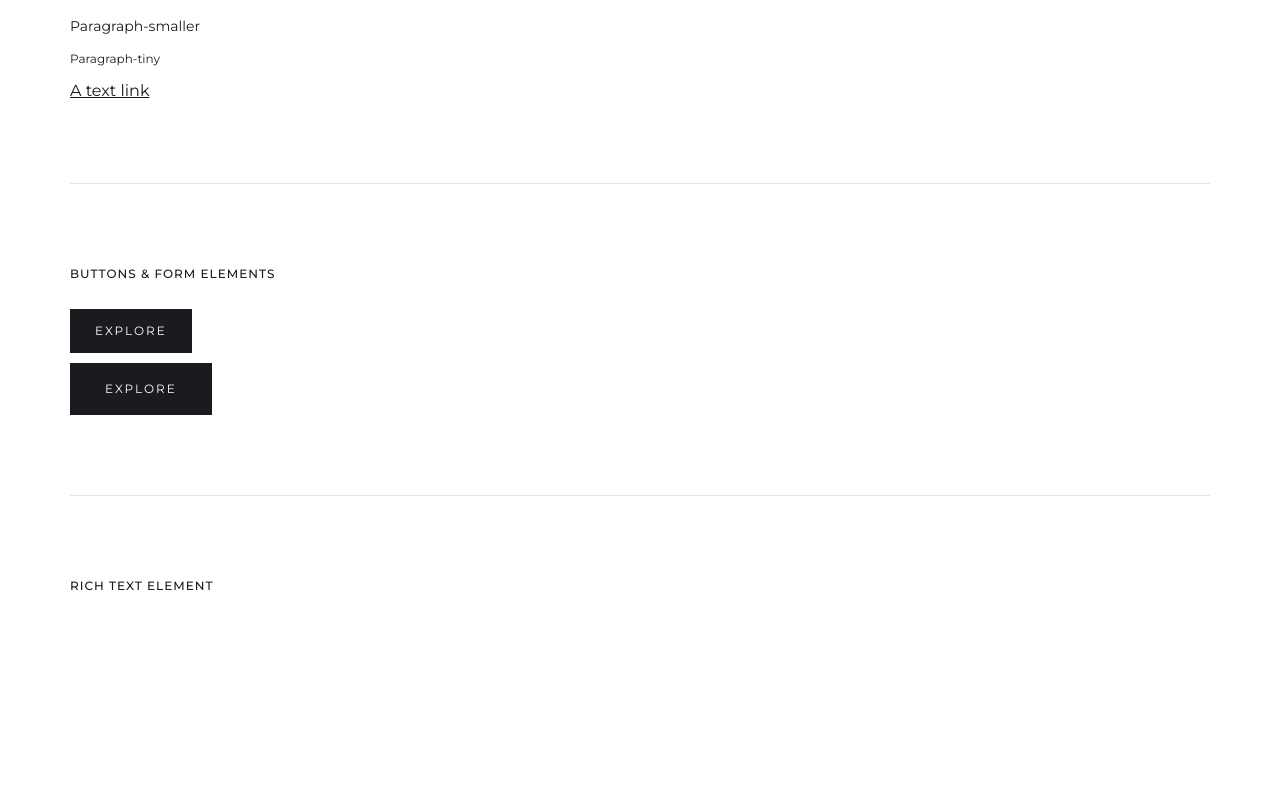
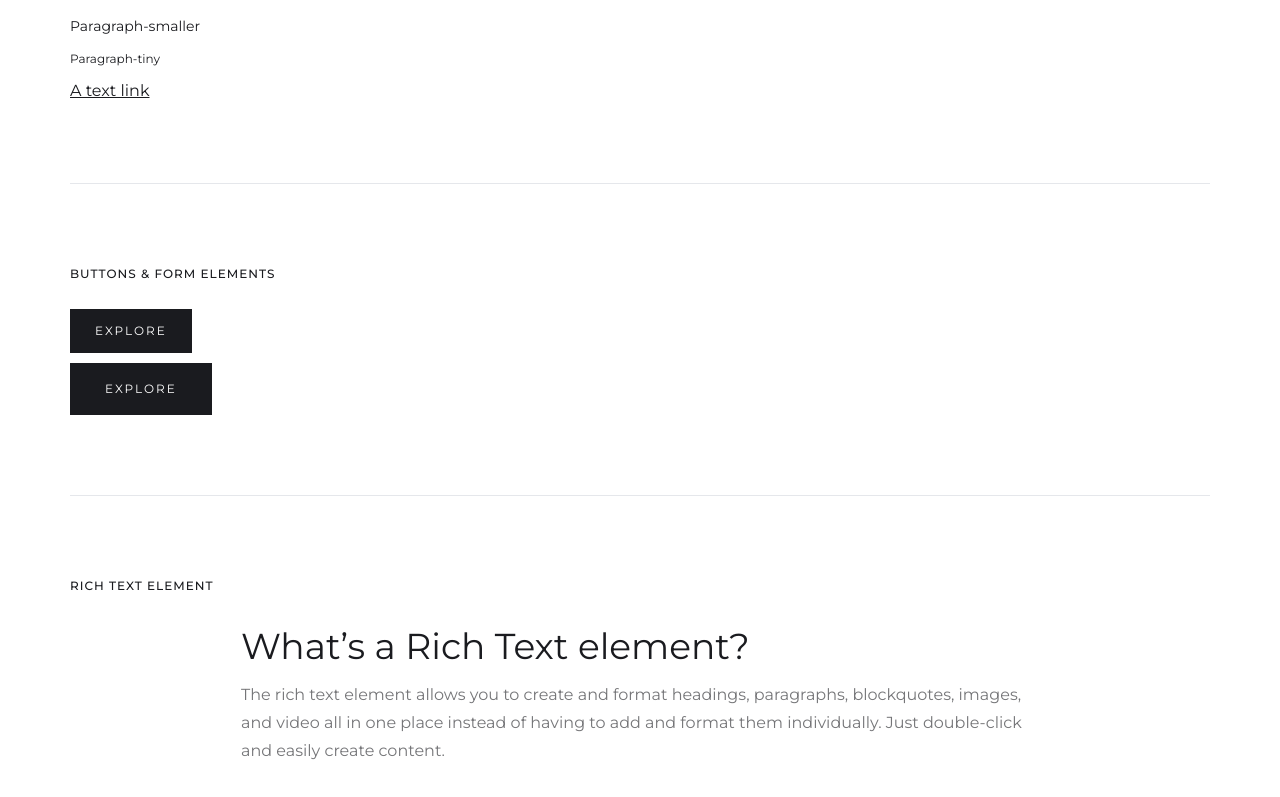
Before and after one commit to josephayman/nextjs-webflow-template, a Next.js app: page /styleguide in a window 1280 px wide. Shown: the part 1522-2319 px from the top of the page. Before the commit the page ends 2198 px from the top, so only its background shows below. Built offline with nearby package versions, Linux system fonts and the light colour scheme.

Commit message:
Add RichText component to Styleguide page

```diff
--- a/src/app/styleguide/page.tsx
+++ b/src/app/styleguide/page.tsx
@@ -1,6 +1,6 @@
 import Container from "@/app/ui/container";
 import StyleguideHeader from "@/app/ui/headers/styleguide-header";
-import { HeadingJumbo, Paragraph, Label } from "@/app/ui/typography";
+import { HeadingJumbo, Paragraph, Label, RichText } from "@/app/ui/typography";
 import Divider from "@/app/ui/divider";
 import Link from "next/link";
 import Button from "../ui/buttons";
@@ -50,6 +50,15 @@ export default function Home() {
           <Divider />
           <Block>
             <Label spacing>Rich text Element</Label>
+            <RichText>
+              <h2>What’s a Rich Text element?</h2>
+              <Paragraph opacity="de-emphasized">
+                The rich text element allows you to create and format headings,
+                paragraphs, blockquotes, images, and video all in one place
+                instead of having to add and format them individually. Just
+                double-click and easily create content.
+              </Paragraph>
+            </RichText>
           </Block>
         </ContentWrapper>
       </Container>
--- a/src/app/ui/typography/rich-text.tsx
+++ b/src/app/ui/typography/rich-text.tsx
@@ -1,13 +1,13 @@
-import React from 'react'
+import React from "react";
 
 type RichTextProps = {
-    children: React.ReactNode
-    }
+  children: React.ReactNode;
+};
 
 export default function RichText({ children }: RichTextProps) {
   return (
-    <div>
-        {children}
+    <div className="mobile-landscape:max-w-none mobile-landscape:w-70% mb-100px mx-auto mobile:w-90% mobile:max-w-470px w-full max-w-none">
+      {children}
     </div>
-  )
+  );
 }
--- a/tailwind.config.ts
+++ b/tailwind.config.ts
@@ -29,6 +29,7 @@ const config: Config = {
         '35px': '35px',
         '50px': '50px',
         '80px': '80px',
+        "100px": "100px",
       },
       margin: {
         '9px': '9px',
@@ -42,6 +43,7 @@ const config: Config = {
         '35px': '35px',
         '50px': '50px',
         '80px': '80px',
+        "100px": "100px",
       },
       fontSize: {
         'jumbo': '64px',
@@ -79,7 +81,12 @@ const config: Config = {
         'tablet': '991px',
       },
       maxWidth: {
+        "470px": "470px",
         "1140px": "1140px",
+      },
+      width: {
+        "70%": "70%",
+        "90%": "90%",
       },
     },
   },
```
